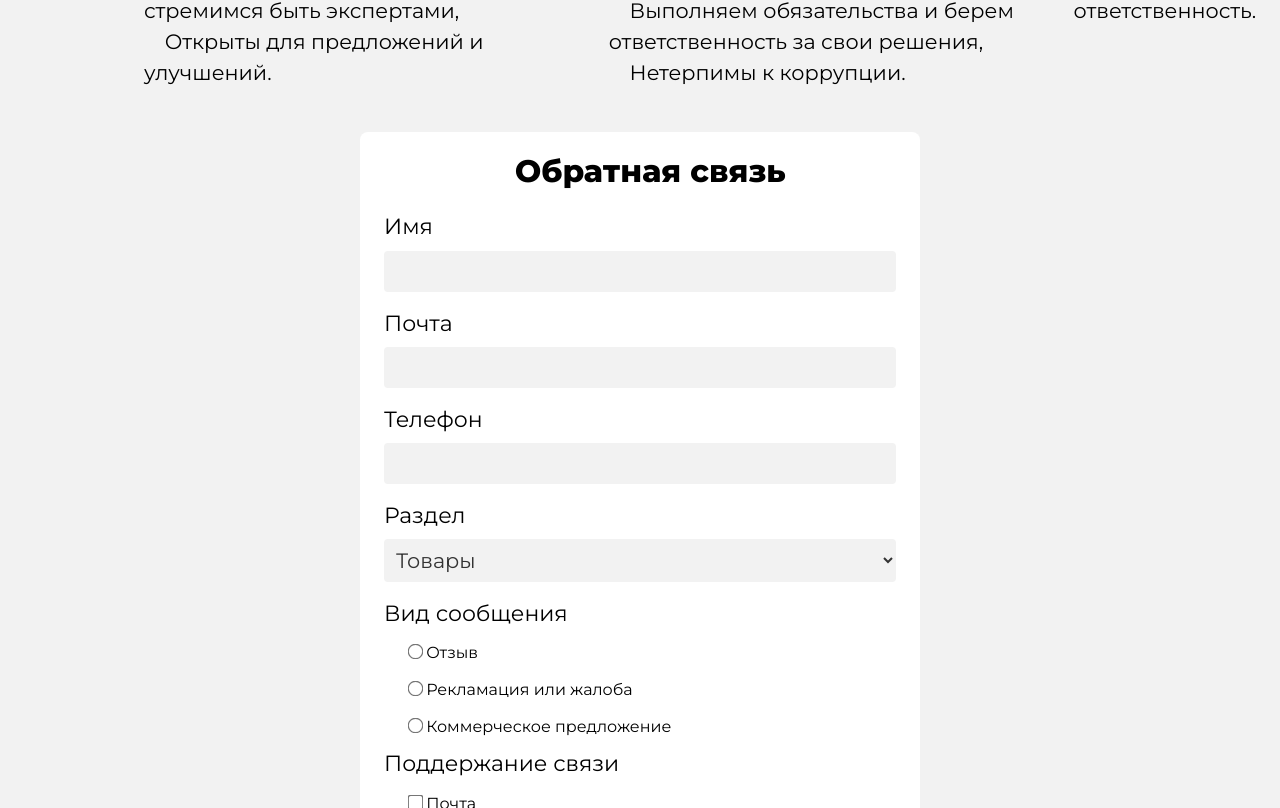
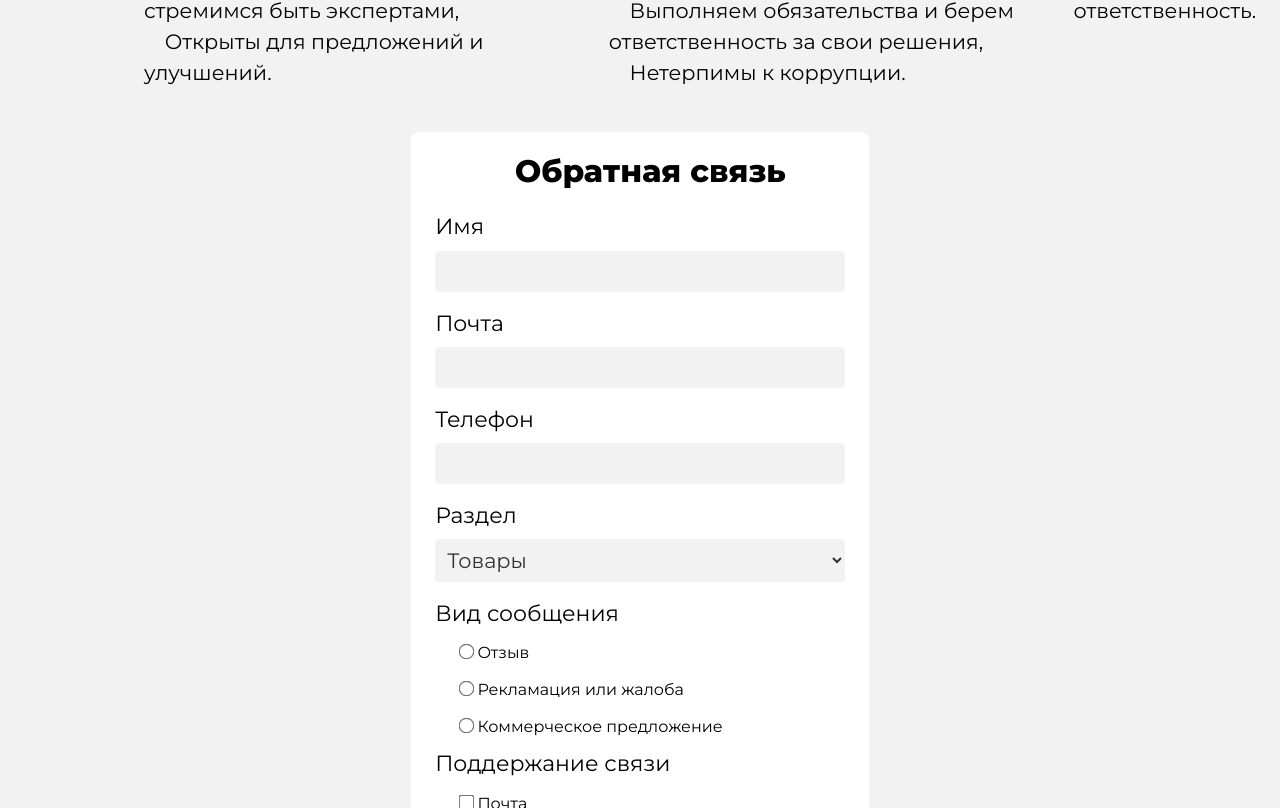
Before and after one commit to NicholasJKL/dns, a React (Create React App) app: page /about in a window 1280 px wide. Shown: the part 812-1620 px from the top of the page. Built offline with nearby package versions, Linux system fonts and the light colour scheme.

Commit message:
Update about_styles.css

```diff
--- a/src/styles/about_styles.css
+++ b/src/styles/about_styles.css
@@ -19,7 +19,7 @@
     flex-direction: column;
     margin: 36px auto 0 auto;
     padding: 24px;
-    width: 50%;
+    max-width: 40%;
     min-width: 320px;
     border-radius: 8px;
     background-color: var(--white-color);
@@ -58,7 +58,8 @@ textarea {
     border-radius: 8px;
 }
 
-.about-feedback input[type=radio],input[type=checkbox] {
+.about-feedback input[type=radio],
+input[type=checkbox] {
     transform: scale(1.2);
 }
 
@@ -67,4 +68,8 @@ textarea {
         grid-template-columns: 1fr;
         gap: 24px;
     }
+
+    .about-feedback {
+        max-width: fit-content;
+    }
 }
```
